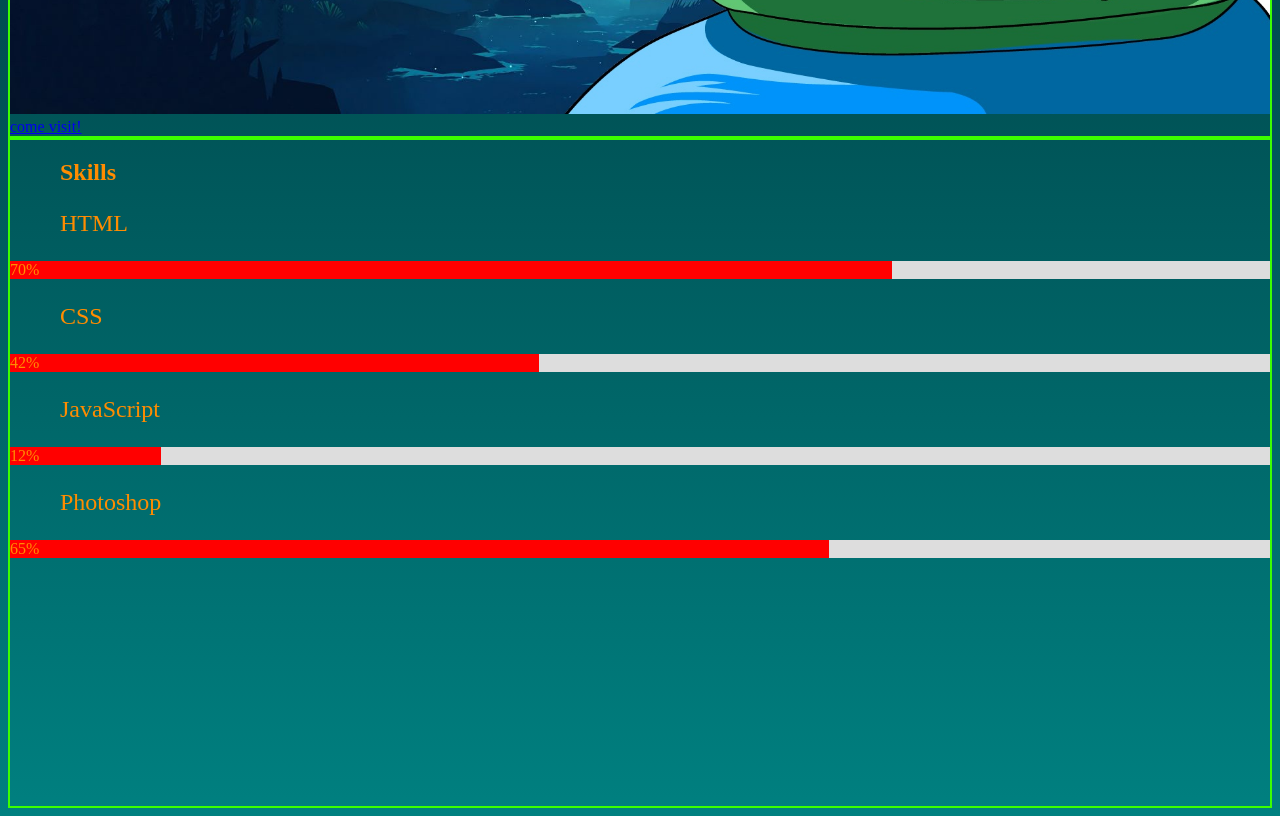
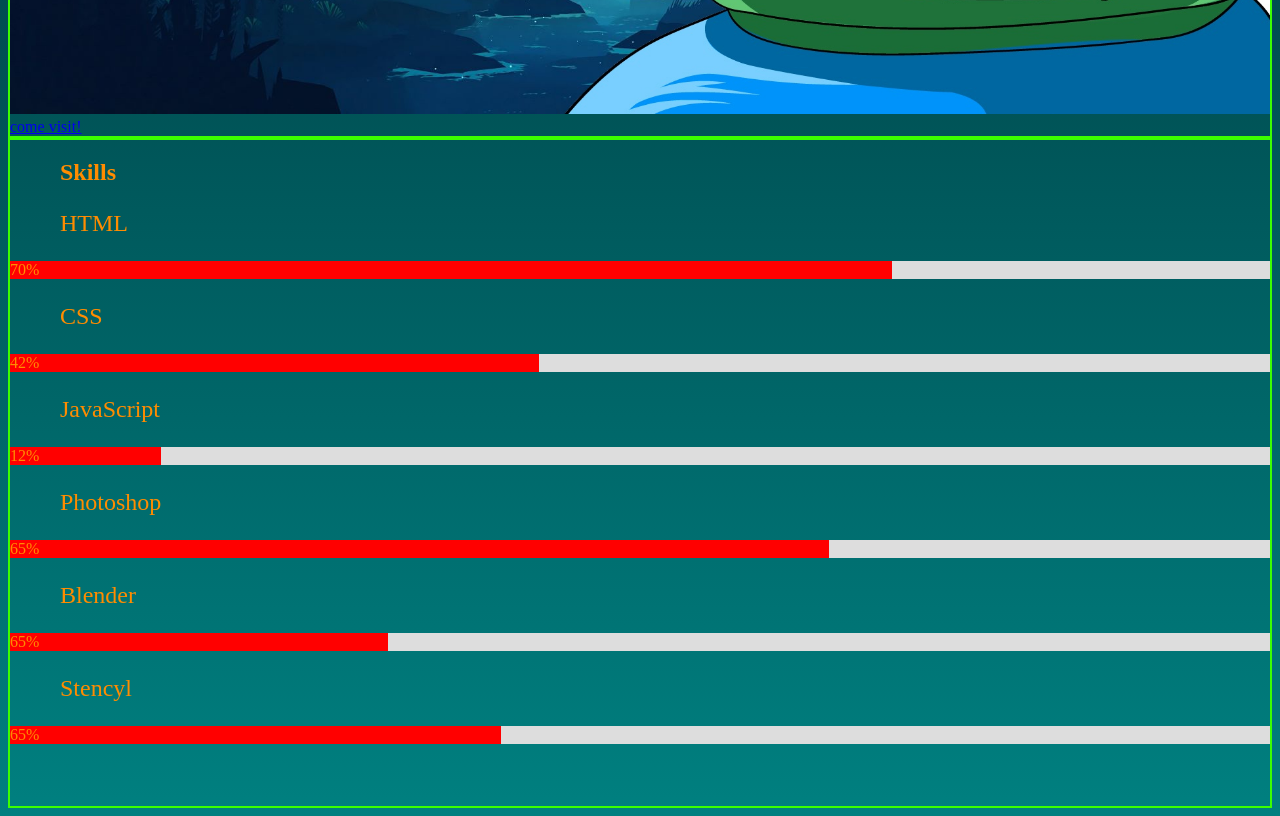
Before and after one commit to CatatonicCactus/Portfolio, a website: page index.html in a window 1280 px wide. Shown: the part 1920-2736 px from the top of the page. Drawn offline with Linux system fonts and the light colour scheme.

Commit message:
Update Skills

```diff
--- a/index.html
+++ b/index.html
@@ -58,8 +58,7 @@
 
     <!--------------------------------------------------------skills-------------------------------------------------------------->
 
-    <div class="skillbox">
-    <div id="skills">
+    <div class="skillbox" id="skills">
         <h2>Skills</h2>
 
 
@@ -83,5 +82,16 @@
             <div class="skills ps">65%</div>
         </div>
 
+        <p>Blender</p>
+        <div class="container">
+            <div class="skills bs">65%</div>
+        </div>
+
+        <p>Stencyl</p>
+        <div class="container">
+            <div class="skills sl">65%</div>
+        </div>
+
+
     </div>
 </body>
--- a/style.css
+++ b/style.css
@@ -124,3 +124,9 @@ p {
 .ps {
     width: 65%; background-color: red;
 }
+.bs {
+    width: 30%; background-color: red;
+}
+.sl {
+    width: 39%; background-color: red;
+}
```
